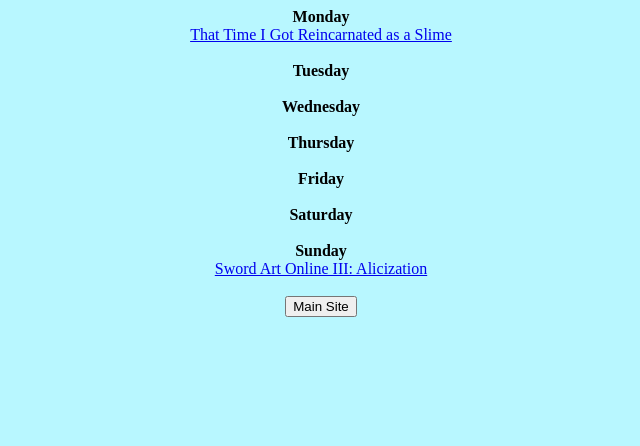
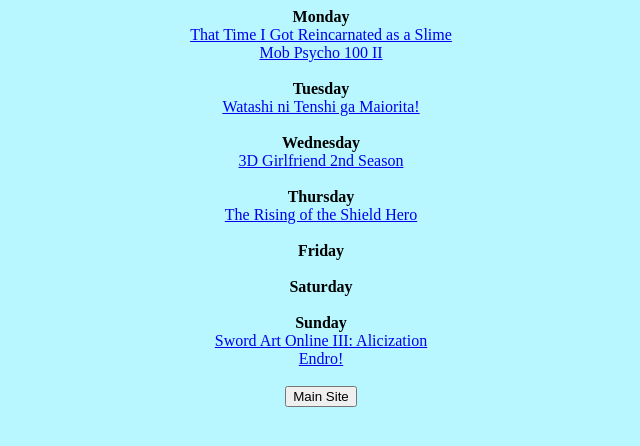
Before and after one commit to MysJif/watchlist, a plain HTML site: page index.html in a window 1280 px wide. Shown: the whole page, without its empty margins (319-959 px from the left). Drawn offline with Linux system fonts and the light colour scheme.

Commit message:
updated for winter 2019

```diff
--- a/index.html
+++ b/index.html
@@ -17,14 +17,22 @@
         <br>
         <a href="http://kissanime.ru/Anime/Tensei-shitara-Slime-Datta-Ken">That Time I Got Reincarnated as a Slime</a>
         <br>
+        <a href="https://kissanime.ru/Anime/Mob-Psycho-100-II">Mob Psycho 100 II</a>
+        <br>
         <br>
         <b>Tuesday</b>
+        <br>
+        <a href="https://kissanime.ru/Anime/Watashi-ni-Tenshi-ga-Maiorita">Watashi ni Tenshi ga Maiorita!</a>
         <br>
         <br>
         <b>Wednesday</b>
         <br>
+        <a href="https://kissanime.ru/Anime/3D-Kanojo-Real-Girl-2nd-Season">3D Girlfriend 2nd Season</a>
+        <br>
         <br>
         <b>Thursday</b>
+        <br>
+        <a href="https://kissanime.ru/Anime/Tate-no-Yuusha-no-Nariagari">The Rising of the Shield Hero</a>
         <br>
         <br>
         <b>Friday</b>
@@ -37,6 +45,8 @@
         <br>
         <a href="http://kissanime.ru/Anime/Sword-Art-Online-Alicization">Sword Art Online III: Alicization</a>
         <br>
+        <a href="https://kissanime.ru/Anime/Endro">Endro!</a>
+        <br>
         <br>
         <form method="get" action="https://jfields99.github.io">
             <button type="submit">Main Site</button>
```
